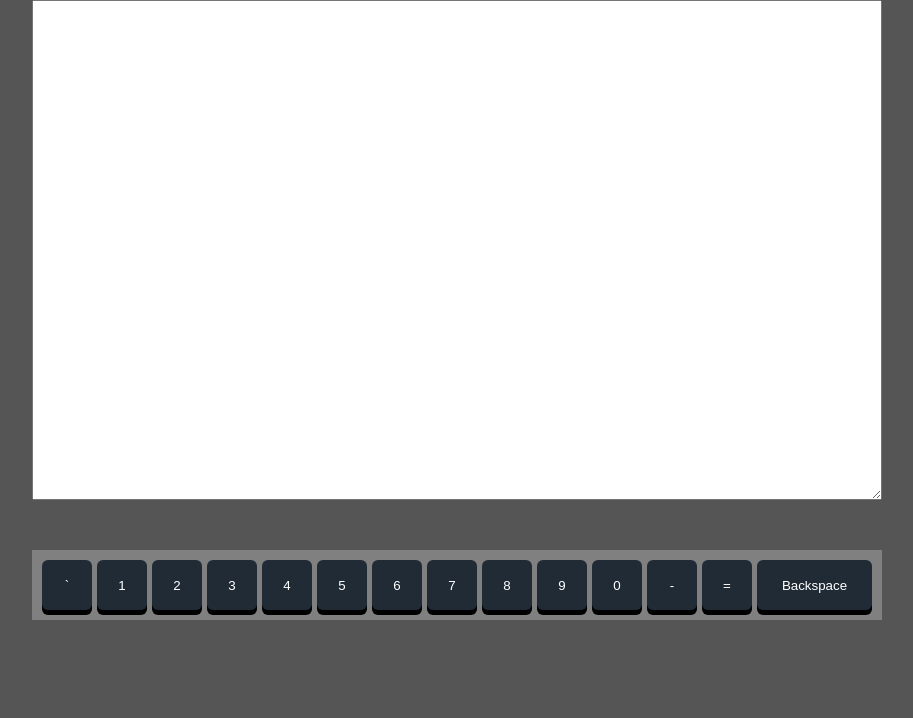
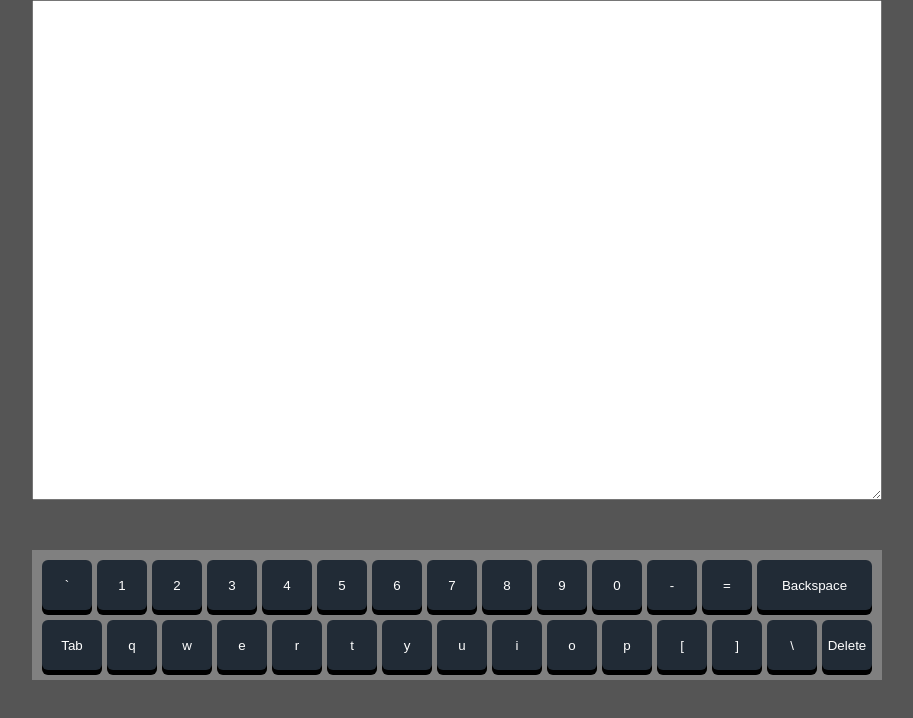
Before and after one commit to Ruslan-Mrzn/virtual-keyboard, a website built with webpack: page src/index.html in a window 1280 px wide. Shown: the whole page, without its empty margins (183-1096 px from the left). Built offline with nearby package versions, Linux system fonts and the light colour scheme.

Commit message:
feat: add a second keyboard line

```diff
--- a/src/index.js
+++ b/src/index.js
@@ -52,26 +52,83 @@ const firstRowKeys = [
 
 /* ============================================== */
 
-document.addEventListener('keydown', (e) => {
-  firstRowKeysCodes.push(e.code);
-  console.log(firstRowKeysCodes);
-});
+/* Second Row */
+const keyboardSecondRow = document.createElement('div');
+keyboardSecondRow.classList.add('keyboard-row');
+keyboard.append(keyboardSecondRow);
 
-const renderKeyboardKey = (key) => {
+const secondRowKeysCodes = [
+  'Tab',
+  'KeyQ',
+  'KeyW',
+  'KeyE',
+  'KeyR',
+  'KeyT',
+  'KeyY',
+  'KeyU',
+  'KeyI',
+  'KeyO',
+  'KeyP',
+  'BracketLeft',
+  'BracketRight',
+  'Backslash',
+  'Delete',
+];
+
+const secondRowKeys = [
+  'Tab',
+  'q',
+  'w',
+  'e',
+  'r',
+  't',
+  'y',
+  'u',
+  'i',
+  'o',
+  'p',
+  '[',
+  ']',
+  '\\',
+  'Delete',
+];
+
+/* ============================================== */
+
+// document.addEventListener('keydown', (e) => {
+//   secondRowKeys.push(e.key);
+//   console.log(secondRowKeys);
+// });
+
+const renderKeyboardKey = (key, rowKeys, rowKeysCodes) => {
   const keyboardKey = document.createElement('button');
   keyboardKey.classList.add('keyboard-key');
-  if (key === 'Backspace') keyboardKey.classList.add('flex-grow');
-  keyboardKey.dataset.key = firstRowKeysCodes[firstRowKeys.indexOf(key)];
+  if (key === 'Backspace' || key === 'Tab') keyboardKey.classList.add('flex-grow');
+  keyboardKey.dataset.key = rowKeysCodes[rowKeys.indexOf(key)];
   keyboardKey.textContent = key;
   return keyboardKey;
 };
 
 firstRowKeys.forEach((key) => {
-  keyboardFirstRow.append(renderKeyboardKey(key));
+  keyboardFirstRow.append(renderKeyboardKey(key, firstRowKeys, firstRowKeysCodes));
+});
+
+secondRowKeys.forEach((key) => {
+  keyboardSecondRow.append(renderKeyboardKey(key, secondRowKeys, secondRowKeysCodes));
 });
 
 document.addEventListener('keydown', (e) => {
   document.querySelector('.output').focus();
+  if (e.code === 'Tab') {
+    e.preventDefault();
+    console.log(output.selectionStart);
+    output.setRangeText('    ', output.selectionStart, output.selectionEnd, 'end');
+    // const text = output.value;
+
+    // const firstChunkText = text.slice(0, output.selectionStart);
+    // const secondChunkText = text.slice(output.selectionStart);
+    // output.value = `${firstChunkText}    ${secondChunkText}`;
+  }
   const key = document.querySelector(`[data-key=${e.code}]`);
   if (key) key.classList.add('active');
 });
--- a/src/sass/blocks/keyboard.scss
+++ b/src/sass/blocks/keyboard.scss
@@ -4,6 +4,7 @@
   flex-direction: column;
   justify-content: flex-start;
   align-items: stretch;
+  row-gap: 10px;
 
   padding: 10px;
 
```
